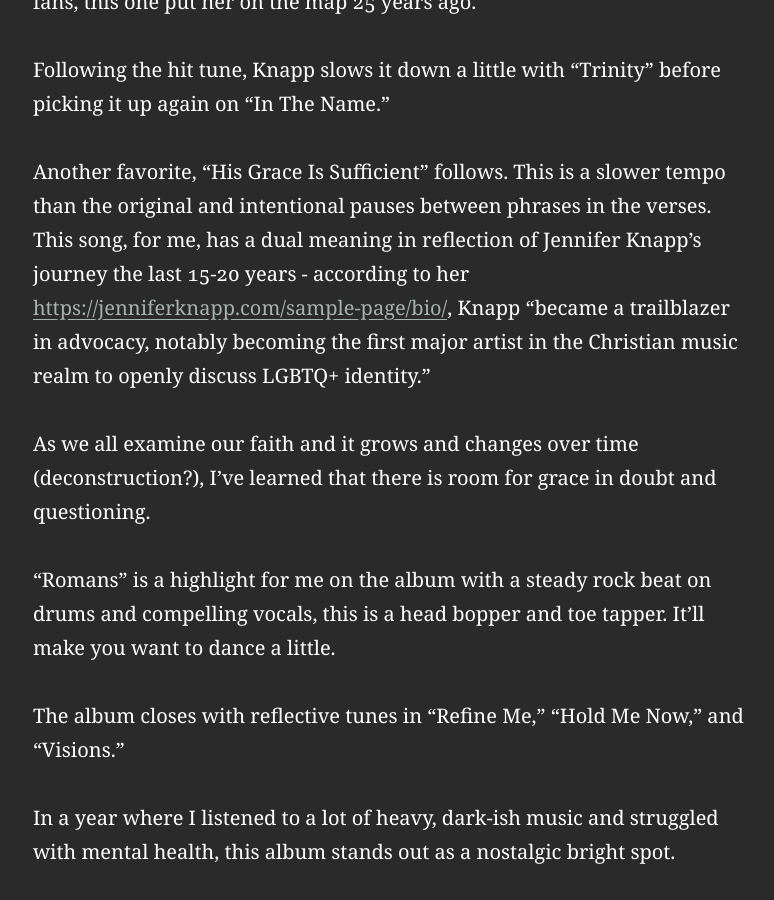
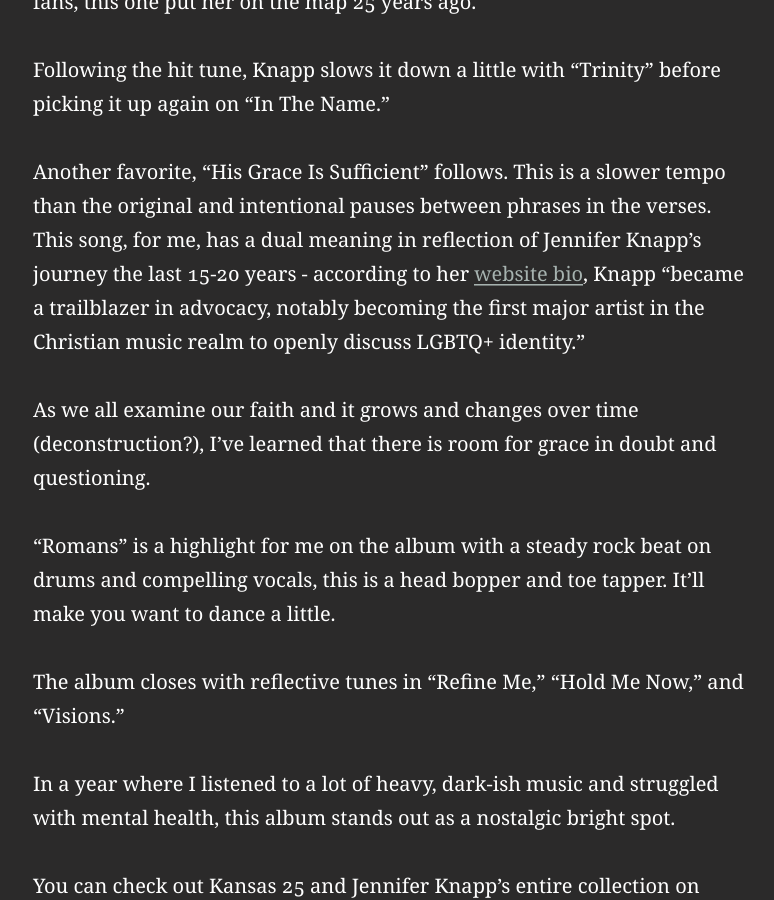
Before and after one commit to mdurlin/md-web-com, a Jekyll site: the page built from reviews.md, in a window 1280 px wide and 900 px high, scrolled down 6313 px. Shown: the whole window, without its empty margins (250-1024 px from the left). Built offline with Jekyll 4.4.1, drawn with Linux system fonts in a browser that asks for light colours; some of the changed text lies outside the part shown.

Commit message:
Update jenniferknappKansas25.md

```diff
--- a/reviewposts/jenniferknappKansas25.md
+++ b/reviewposts/jenniferknappKansas25.md
@@ -27,7 +27,7 @@
 Following the hit tune, Knapp slows it down a little with "Trinity" before picking it up again on "In The Name."
 
 Another favorite, "His Grace Is Sufficient" follows. This is a slower tempo than the original and intentional pauses between phrases in the verses.
-This song, for me, has a dual meaning in reflection of Jennifer Knapp's journey the last 15-20 years - according to her [https://jenniferknapp.com/sample-page/bio/](jenniferknapp.com bio), Knapp "became a trailblazer in advocacy, notably becoming the first major artist in the Christian music realm to openly discuss LGBTQ+ identity."
+This song, for me, has a dual meaning in reflection of Jennifer Knapp's journey the last 15-20 years - according to her [website bio](https://jenniferknapp.com/bio/), Knapp "became a trailblazer in advocacy, notably becoming the first major artist in the Christian music realm to openly discuss LGBTQ+ identity."
 
 As we all examine our faith and it grows and changes over time (deconstruction?), I've learned that there is room for grace in doubt and questioning.
 
```
Also changed, not shown: other parts of reviewposts/jenniferknappKansas25.md (+1 -1 lines).
